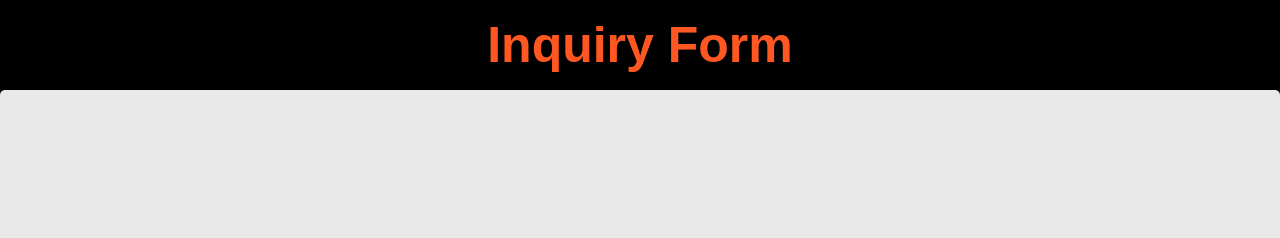
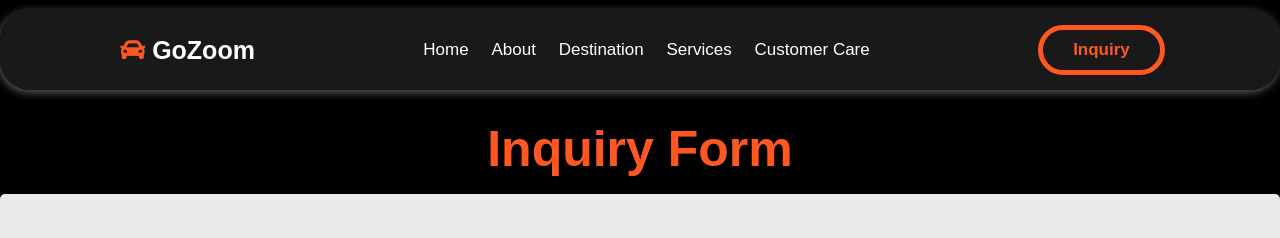
Before and after one commit to ritikvirus/Nielit-Final-Project-repo, a plain HTML site: page pages/Inquiry.html in a window 1280 px wide. Shown: the top 238 px of the page. Drawn offline with Linux system fonts and the light colour scheme.

Commit message:
Navigation bar Each Pages

```diff
--- a/css/about.css
+++ b/css/about.css
@@ -13,7 +13,7 @@ body {font-family: Arial, Helvetica, sans-serif;
     text-align: center;
     color: #ff5722;
     font-size: 5rem;
-    padding-top: 2vh;
+    padding-top: 15vh;
     padding-bottom: 2vh;
   }
   .container {
--- a/css/customercare.css
+++ b/css/customercare.css
@@ -18,7 +18,7 @@ body>h3 {
     text-align: center;
     color: #ff5722;
     font-size: 5rem;
-    padding-top: 2vh;
+    padding-top: 15vh;
     padding-bottom: 2vh;
 }
 .cust_img{background-color:rgb(255, 255, 255);
--- a/css/inquiry.css
+++ b/css/inquiry.css
@@ -13,7 +13,7 @@ body>h3{
   text-align: center;
   color: #ff5722;
   font-size: 5rem;
-  padding-top: 2vh;
+  padding-top: 15vh;
   padding-bottom: 2vh;
 }
 .container {
--- a/css/order.css
+++ b/css/order.css
@@ -13,7 +13,7 @@ body>h3{
   text-align: center;
   color: #ff5722;
   font-size: 5rem;
-  padding-top: 2vh;
+  padding-top: 15vh;
   padding-bottom: 2vh;
 }
 
--- a/css/serivce.css
+++ b/css/serivce.css
@@ -13,7 +13,7 @@ body>h3{
   text-align: center;
   color: #ff5722;
   font-size: 5rem;
-  padding-top: 2vh;
+  padding-top: 15vh;
   padding-bottom: 2vh;
 }
 
--- a/pages/Inquiry.html
+++ b/pages/Inquiry.html
@@ -15,6 +15,39 @@
 <body>
 
     <h3>Inquiry Form</h3>
+
+               <!-- header section starts  -->
+
+      <header class="header">
+        <div id="menu-btn" class="fas fa-bars"></div>
+
+        <a  href="#" class="logo">
+          <i class="fas fa-car"><span> GoZoom</span></i>
+        </a>
+
+        <nav class="navbar">
+          <a  href="../index.html#home">home</a>
+          <a  href="../index.html#about">about</a>
+          <a  href="../index.html#destination"
+            >destination</a
+          >
+          <a href="./service.html"
+            >services</a
+          >
+          <!-- <a href="#gallery"
+            >gallery</a
+          > -->
+          <a href="./CustomerCare.html" >Customer Care</a>
+        </nav>
+
+        <a
+          href="./Inquiry.html"
+          class="btn"
+         >Inquiry</a
+        >
+      </header>
+
+      <!-- header section ends -->
 
 <div class="container">
         <!-- contact details  -->
```
Also changed, not shown: index.html (+3 -3 lines), pages/About.html (+31 -0 lines), pages/CustomerCare.html (+33 -0 lines), pages/order.html (+34 -0 lines), pages/service.html (+33 -0 lines).
